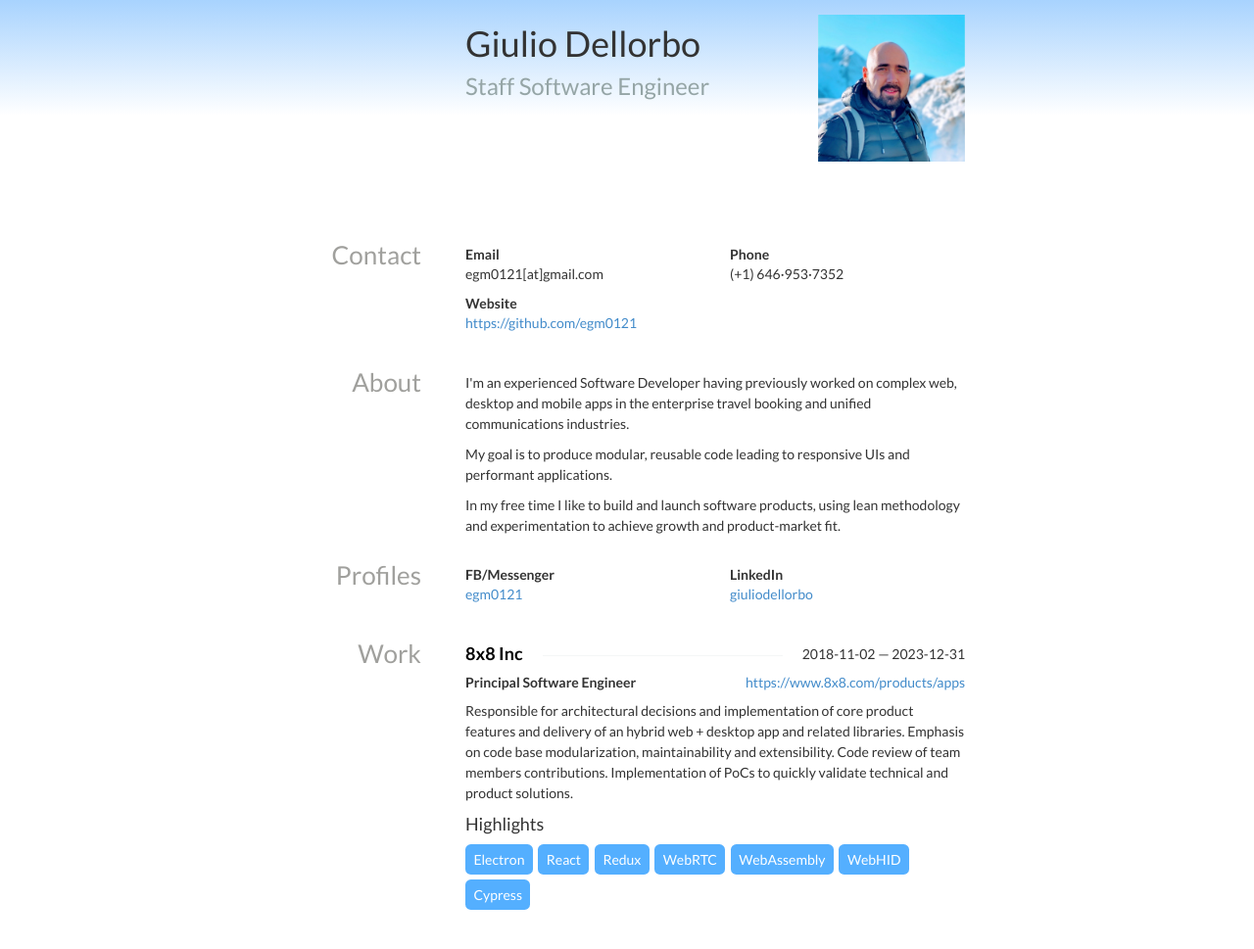
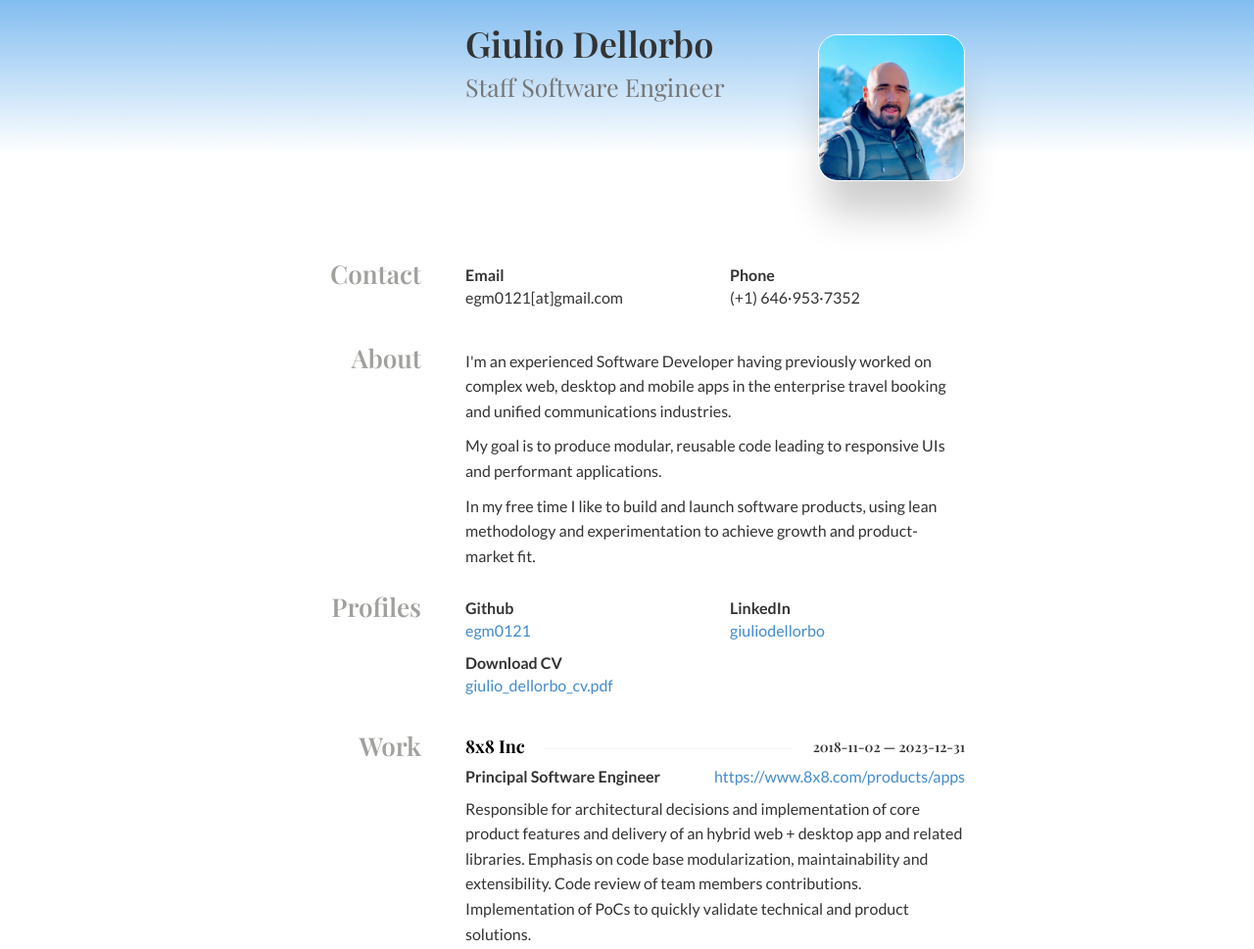
Before and after one commit to egm0121/resume, a website: page docs/index.html in a window 1280 px wide. Shown: the top 969 px of the page at 98% size. Drawn offline with nearby package versions, Linux system fonts and the light colour scheme; some icons are missing; a web font is replaced by a local one.

Commit message:
tweak typoggraphy for cv

```diff
--- a/docs/index.html
+++ b/docs/index.html
@@ -14,10 +14,14 @@
 	@import url(
 https://fonts.googleapis.com/css?family=Lato:400,700
 );
+@import url(
+https://fonts.googleapis.com/css2?family=Playfair+Display:ital,wght@0,400..900;1,400..900&display=swap
+);
 body {
 background: #fff;
 font-family: Lato, sans-serif;
 margin: 0 0 80px;
+font-size: 16px;
 }
 a {
 color: #428bca;
@@ -28,7 +32,7 @@ color: #2a6496;
 text-decoration: none;
 }
 p {
-line-height: 1.5;
+line-height: 1.6;
 margin: 0;
 }
 p + p {
@@ -38,7 +42,9 @@ h1,
 h2,
 h3,
 h4 {
-margin-top: 0
+font-family: "Playfair Display", serif;
+margin-top: 0;
+font-weight: 600;
 }
 section {
 margin-top: 30px;
@@ -78,19 +84,22 @@ margin-top: 30px;
 	display: block; page-break-before: always;
 }
 #header {
-background: linear-gradient(180deg, rgba(168,211,254,1) 0%, rgba(255,255,255,1) 62%);
-padding: 25px 0;
-margin-bottom: 30px;
-
+	background: linear-gradient(180deg, #82bdf0 0%, rgba(255, 255, 255, 1) 75%);
+	padding: 25px 0;
+	margin-bottom: 30px;
 }
 #header img{
 	position: relative;
 	height: 150px;
-	margin-top: -10px;
+    margin-top: 10px;
+    border-radius: 20px;
+    box-shadow: rgba(0, 0, 0, 0.2) 0px 40px 40px -7px;
+    border: 1px solid #fff;
 }
 #header h2 {
-color: #95a5a6;
-font-size: 24px;
+    color: #757575;
+    font-size: 2.5rem;
+    font-weight: 400;
 }
 #content h3 {
 color: #a0a09d;
@@ -141,6 +150,7 @@ ul.keywords {
 	border-radius: 0.4em;
 	margin: 0 0.4em 0.4em 0;
 	padding: 0.2em 0.6em;
+	font-size: 1.3rem;
 	color: white;
 }
 
@@ -252,12 +262,6 @@ h1 {
 				<strong>Phone</strong>
 				<div class="phone">(+1) 646·953·7352</div>
 			</div>
-			<div class="col-sm-6">
-				<strong>Website</strong>
-				<div class="website">
-					<a href="https://github.com/egm0121">https://github.com/egm0121</a>
-				</div>
-			</div>
 			</div>
 		</div>
 	</section>
@@ -279,11 +283,11 @@ h1 {
 			<div class="row">
 				<div class="col-sm-6">
 					<strong class="network">
-						FB/Messenger
+						Github
 					</strong>
 					<div class="username">
 						<div class="url">
-							<a href="https://fb.me/egm0121">egm0121</a>
+							<a href="https://github.com/egm0121">egm0121</a>
 						</div>
 					</div>
 				</div>
@@ -294,6 +298,16 @@ h1 {
 					<div class="username">
 						<div class="url">
 							<a href="https://www.linkedin.com/in/giuliodellorbo">giuliodellorbo</a>
+						</div>
+					</div>
+				</div>
+				<div class="col-sm-6">
+					<strong class="network">
+						Download CV
+					</strong>
+					<div class="username">
+						<div class="url">
+							<a href="./cv.pdf">giulio_dellorbo_cv.pdf</a>
 						</div>
 					</div>
 				</div>
@@ -469,7 +483,7 @@ h1 {
 
 	<section id="awards" class="row">
 		<aside class="col-sm-3">
-			<h3>Certifications</h3>
+			<h3>Certifications & Awards</h3>
 		</aside>
 		<div class="col-sm-9">
 			<div class="row">
@@ -530,7 +544,7 @@ h1 {
 
 	<section id="publications" class="row">
 		<aside class="col-sm-3">
-			<h3>Projects</h3>
+			<h3>Personal Projects</h3>
 		</aside>
 		<div class="col-sm-9">
 			<div class="row">
--- a/style.css
+++ b/style.css
@@ -1,10 +1,14 @@
 @import url(
 https://fonts.googleapis.com/css?family=Lato:400,700
+);
+@import url(
+https://fonts.googleapis.com/css2?family=Playfair+Display:ital,wght@0,400..900;1,400..900&display=swap
 );
 body {
 background: #fff;
 font-family: Lato, sans-serif;
 margin: 0 0 80px;
+font-size: 16px;
 }
 a {
 color: #428bca;
@@ -15,7 +19,7 @@ color: #2a6496;
 text-decoration: none;
 }
 p {
-line-height: 1.5;
+line-height: 1.6;
 margin: 0;
 }
 p + p {
@@ -25,7 +29,9 @@ h1,
 h2,
 h3,
 h4 {
-margin-top: 0
+font-family: "Playfair Display", serif;
+margin-top: 0;
+font-weight: 600;
 }
 section {
 margin-top: 30px;
@@ -65,19 +71,22 @@ margin-top: 30px;
 	display: block; page-break-before: always;
 }
 #header {
-background: linear-gradient(180deg, rgba(168,211,254,1) 0%, rgba(255,255,255,1) 62%);
-padding: 25px 0;
-margin-bottom: 30px;
-
+	background: linear-gradient(180deg, #82bdf0 0%, rgba(255, 255, 255, 1) 75%);
+	padding: 25px 0;
+	margin-bottom: 30px;
 }
 #header img{
 	position: relative;
 	height: 150px;
-	margin-top: -10px;
+    margin-top: 10px;
+    border-radius: 20px;
+    box-shadow: rgba(0, 0, 0, 0.2) 0px 40px 40px -7px;
+    border: 1px solid #fff;
 }
 #header h2 {
-color: #95a5a6;
-font-size: 24px;
+    color: #757575;
+    font-size: 2.5rem;
+    font-weight: 400;
 }
 #content h3 {
 color: #a0a09d;
@@ -128,6 +137,7 @@ ul.keywords {
 	border-radius: 0.4em;
 	margin: 0 0.4em 0.4em 0;
 	padding: 0.2em 0.6em;
+	font-size: 1.3rem;
 	color: white;
 }
 
```
Also changed, not shown: resume.json (+12 -7 lines), 2 other files.
